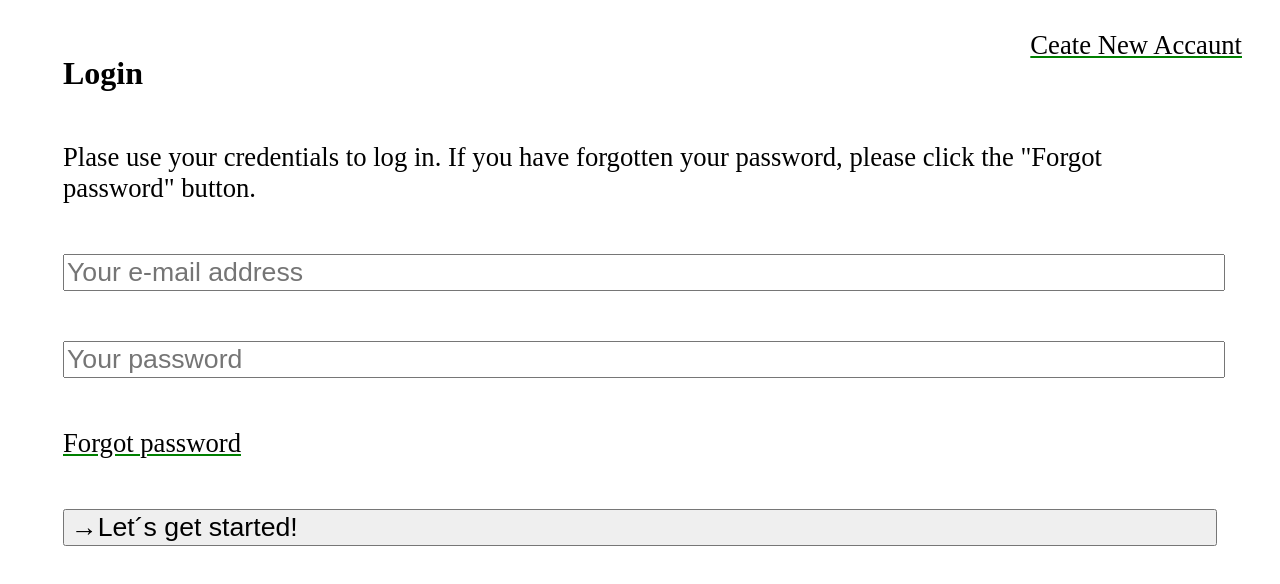
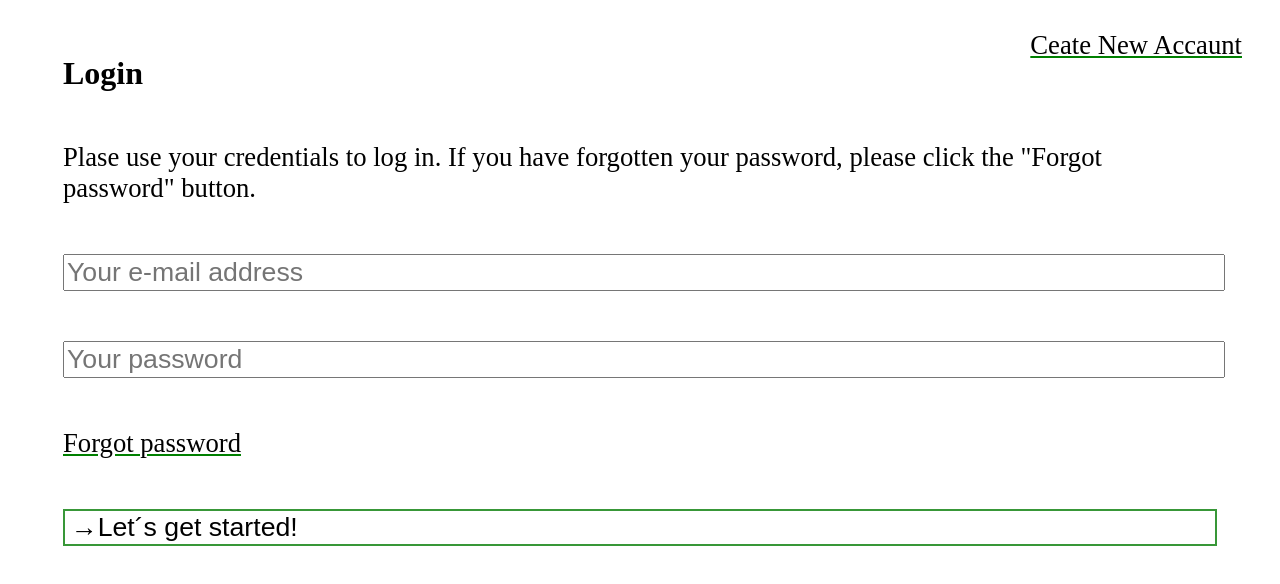
Before and after one commit to MichaelSagel/test-vue, a Vue app: page / in a window 1280 px wide. Shown: the top 584 px of the page. Built offline with nearby package versions, Linux system fonts and the light colour scheme.

Commit message:
Misha uchi git

```diff
--- a/src/App.vue
+++ b/src/App.vue
@@ -101,10 +101,13 @@
 }
 
 .letsGetStarted_container_bady{
+  display: flex;
+  justify-content: space-between;
   width: 100%;
   font-size: 20pt;
-  display: flex;
-  justify-content: space-between;
+  background-color: white;
+  border-style: solid;
+  border-color: rgb(56, 151, 56);
 }
 
 </style>
```
